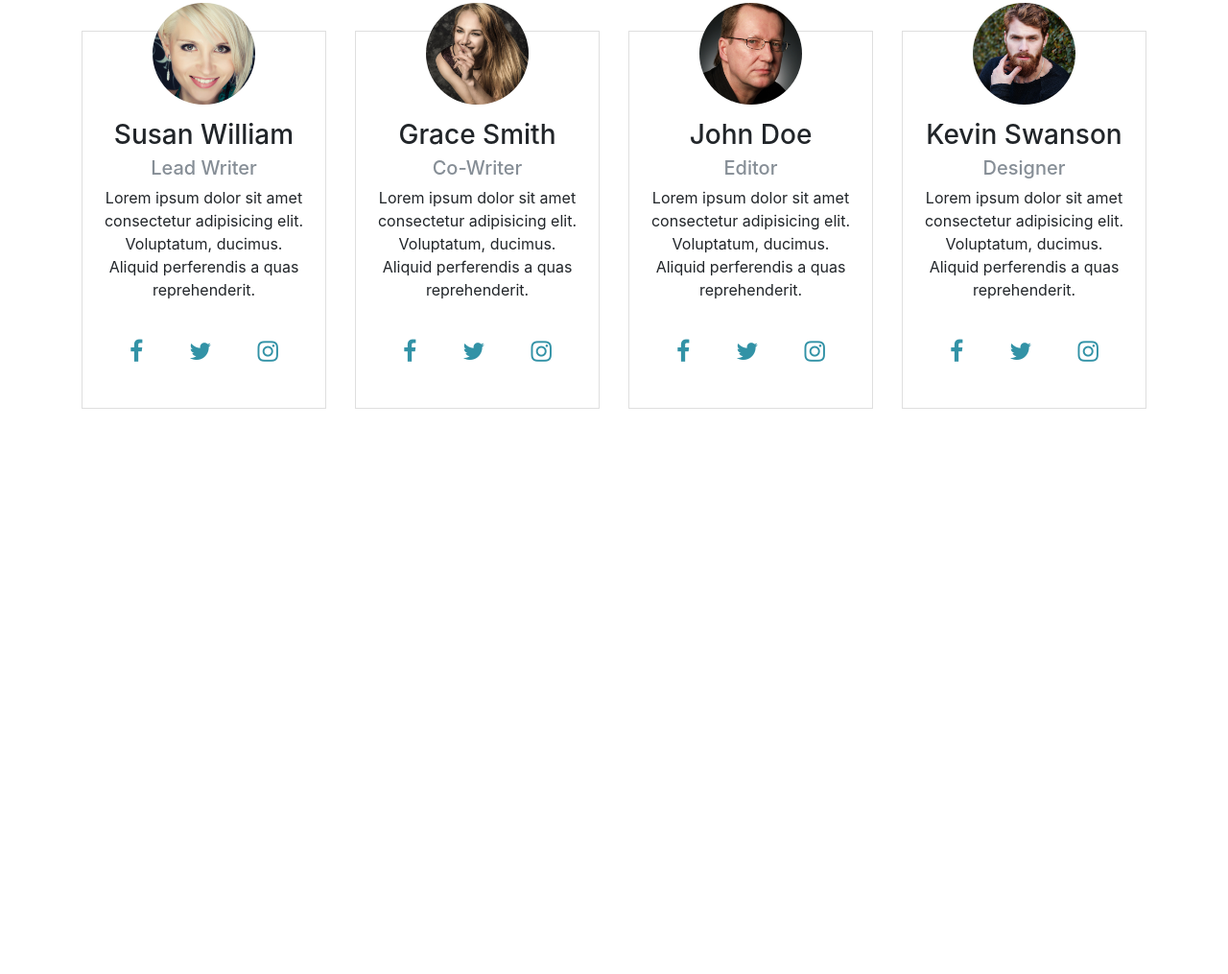
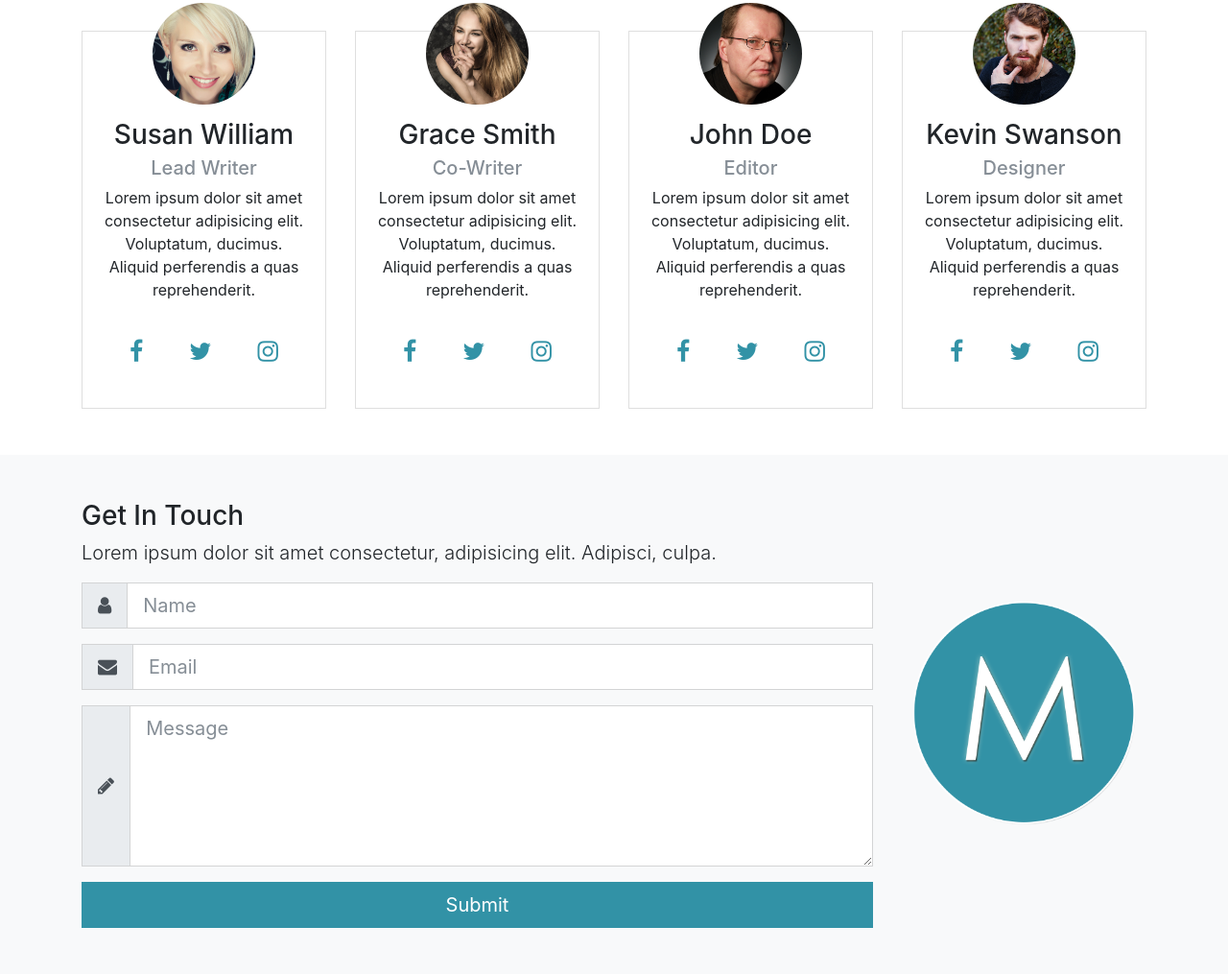
Before and after one commit to YudhaYuki/mizuxe, a website: page src/index.html in a window 1280 px wide. Shown: the part 1927-2942 px from the top of the page at 96% size. Before the commit the page ends 2401 px from the top, so only its background shows below. Drawn offline with Linux system fonts and the light colour scheme.

Commit message:
CONTACT Section

```diff
--- a/src/index.html
+++ b/src/index.html
@@ -291,6 +291,51 @@
         </div>
     </section>
 
+
+    <!-- CONTACT -->
+
+    <section id="contact" class="bg-light py-5">
+        <div class="container">
+            <div class="row">
+                <div class="col-lg-9">
+                    <h3>Get In Touch</h3>
+                    <p class="lead">Lorem ipsum dolor sit amet consectetur, adipisicing elit. Adipisci, culpa.</p>
+                    <form>
+                        <div class="form-group">
+                            <div class="input-group input-group-lg">
+                                <span class="input-group-addon">
+                                    <i class="fa fa-user"></i>
+                                </span>
+                                <input type="text" class="form-control" placeholder="Name">
+                            </div>
+                        </div>
+                        <div class="form-group">
+                            <div class="input-group input-group-lg">
+                                <span class="input-group-addon">
+                                    <i class="fa fa-envelope"></i>
+                                </span>
+                                <input type="email" class="form-control" placeholder="Email">
+                            </div>
+                        </div>
+                        <div class="form-group">
+                            <div class="input-group input-group-lg">
+                                <span class="input-group-addon">
+                                    <i class="fa fa-pencil"></i>
+                                </span>
+                                <textarea class="form-control" placeholder="Message" rows="5"></textarea>
+                            </div>
+                        </div>
+                        <input type="submit" value="Submit" class="btn btn-primary btn-block btn-lg">
+                    </form>
+                </div>
+
+                <div class="col-lg-3 align-self-center">
+                    <img src="img/mlogo.png" alt="" class="img-fluid">
+                </div>
+            </div>
+        </div>
+    </section>
+
     <script src="js/jquery.min.js"></script>
     <script src="js/popper.min.js"></script>
     <script src="js/bootstrap.min.js"></script>
```
